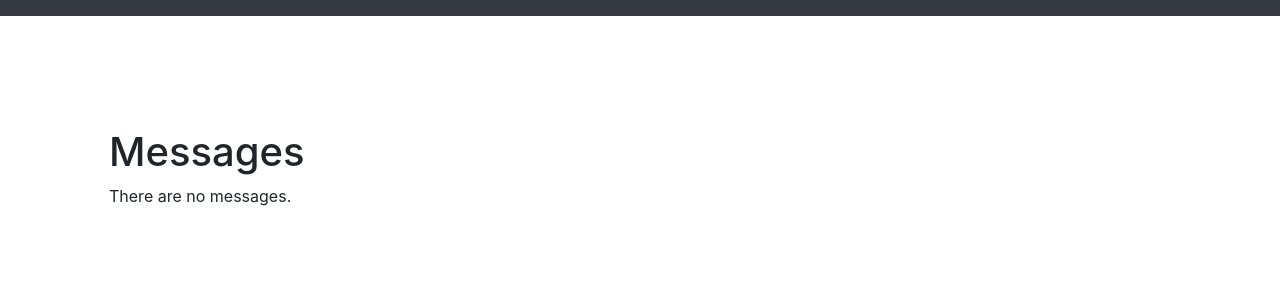
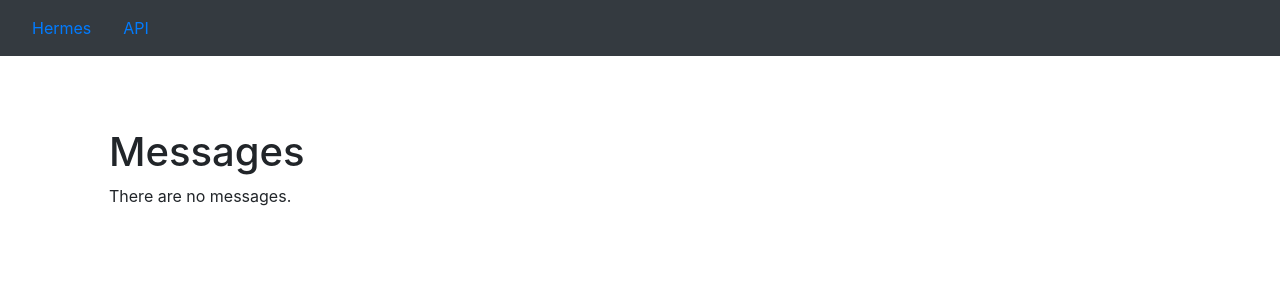
Before and after one commit to LCOGT/hermes, a Django app: page / in a window 1280 px wide. Shown: the top 300 px of the page. Run offline with Django 4.2, Linux system fonts and the light colour scheme; data that the repository does not hold is empty; some libraries are stand-ins or nearby versions.

Commit message:
refactor pages and add navbar

```diff
--- a/hermes/models.py
+++ b/hermes/models.py
@@ -12,4 +12,4 @@ class Message(models.Model):
         return self.title
 
     def get_absolute_url(self):
-        return reverse('message-detail', kwargs={'pk': self.pk})
+        return reverse('message-info', kwargs={'pk': self.pk})
--- a/hermes/templates/base.html
+++ b/hermes/templates/base.html
@@ -20,9 +20,8 @@
   </head>
   <body>
     <nav class="navbar navbar-expand-md navbar-dark bg-dark fixed-top">
-      <button class="navbar-toggler" type="button" data-toggle="collapse" data-target="#navbarsExampleDefault" aria-controls="navbarsExampleDefault" aria-expanded="false" aria-label="Toggle navigation">
-        <span class="navbar-toggler-icon"></span>
-      </button>
+      <a class="nav-link" href="{% url 'index' %}">Hermes</a>
+      <a class="nav-link" href="{% url 'api-root' %}">API</a>
 
       <div class="collapse navbar-collapse" id="navbarsExampleDefault">
       </div>
--- /dev/null
+++ b/hermes/urls.py
@@ -0,0 +1,7 @@
+from django.urls import path
+from hermes import views
+
+urlpatterns = [
+    path('messages', views.MessageListView.as_view(), name='message-list'),
+    path('messages/<int:pk>', views.MessageDetailView.as_view(), name='message-info'),
+]
--- a/hermes_base/urls.py
+++ b/hermes_base/urls.py
@@ -18,15 +18,12 @@ from django.urls import include, path
 from rest_framework import routers
 from hermes import views
 
-app_name = 'hermes'
-
 router = routers.DefaultRouter()
-router.register(r'messages-api', views.MessageViewSet)
+router.register(r'messages', views.MessageViewSet)
 
 urlpatterns = [
     path('', views.MessageListView.as_view(), name='index'),
-    path('message/list/', views.MessageListView.as_view(), name='message-list'),
-    path('message/<int:pk>', views.MessageDetailView.as_view(), name='message-detail'),
     path('admin/', admin.site.urls, name='admin'),
-    # path('api/v0/', include(router.urls), name='api')
+    path('', include('hermes.urls')),
+    path('api/v0/', include(router.urls)),
 ]
```
